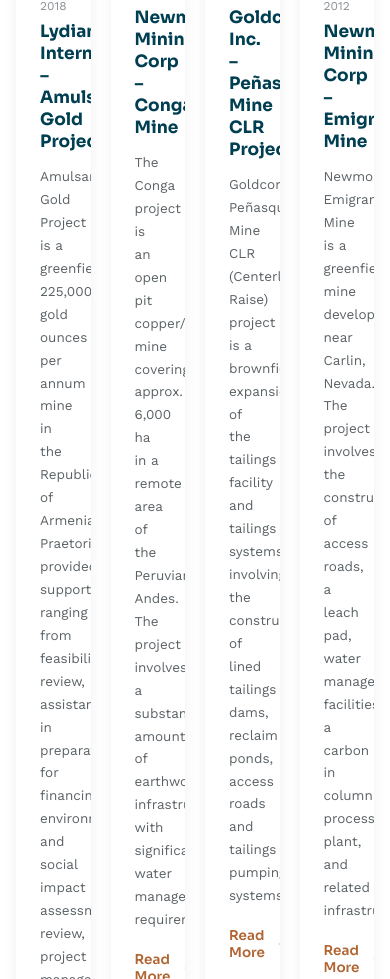
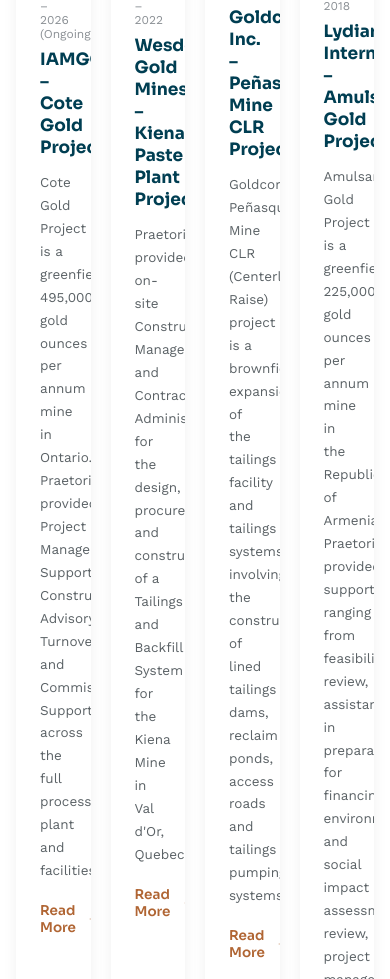
Before and after one commit to PCMGlobal/Praetorian-CM-Website, a Next.js app: page /projects in a window 390 px wide. Shown: the part 1021-2000 px from the top of the page. Built offline with nearby package versions, Linux system fonts and the light colour scheme; no server answers.

Commit message:
Projects: reorder by recency, update Cote name and dates, fix order logic

```diff
--- a/app/projects/cote/page.tsx
+++ b/app/projects/cote/page.tsx
@@ -3,7 +3,7 @@ import Link from "next/link";
 import CTABanner from "@/app/components/CTABanner";
 
 export const metadata: Metadata = {
-  title: "IAMGOLD/WOOD – Cote Gold Project | Praetorian Construction Management",
+  title: "IAMGOLD – Cote Gold Project | Praetorian Construction Management",
   description: "Cote Gold Project is a greenfield 495,000 gold ounces per annum mine in Ontario, Canada. Praetorian provided Project Management, Construction Advisory, Turnover and Commissioning Support.",
 };
 
@@ -22,9 +22,9 @@ export default function ProjectPage() {
             <div style={{ display: "flex", alignItems: "center", gap: "12px", marginTop: "22px", flexWrap: "wrap" }}>
               <div style={{ fontFamily: "var(--font-sora), sans-serif", fontWeight: "700", fontSize: "12px", letterSpacing: ".2em", textTransform: "uppercase", color: "#e3ab7c" }}>Projects</div>
             </div>
-            <h1 style={{ fontFamily: "var(--font-sora), sans-serif", fontWeight: "800", fontSize: "clamp(28px,3.6vw,48px)", margin: "14px 0 0", color: "#fff", lineHeight: "1.1" }}>IAMGOLD/WOOD – Cote Gold Project</h1>
+            <h1 style={{ fontFamily: "var(--font-sora), sans-serif", fontWeight: "800", fontSize: "clamp(28px,3.6vw,48px)", margin: "14px 0 0", color: "#fff", lineHeight: "1.1" }}>IAMGOLD – Cote Gold Project</h1>
             <div style={{ display: "flex", gap: "28px", flexWrap: "wrap", marginTop: "18px", fontSize: "14px", color: "#c3d0d4" }}>
-              <span>IAMGOLD</span><span>Sudbury District, Ontario, Canada</span><span>2021 – 2024</span>
+              <span>IAMGOLD</span><span>Sudbury District, Ontario, Canada</span><span>2021 – 2026 (Ongoing)</span>
             </div>
           </div>
         </section>
--- a/app/projects/page.tsx
+++ b/app/projects/page.tsx
@@ -26,14 +26,14 @@ type ProjectCard = {
 // Matches what's live today -- shown whenever no "Project" documents have
 // been created/published in Sanity Studio yet, so the site never regresses.
 const DEFAULT_PROJECTS: ProjectCard[] = [
-  { slug: "amulsar", title: "Lydian International – Amulsar Gold Project", location: "Vayots Dzor, Armenia", client: "Lydian International", year: "2015 – 2018", photoUrl: "https://www.praetoriancm.com/wp-content/uploads/2018/08/Amulsar.jpg", excerpt: "Amulsar Gold Project is a greenfield 225,000 gold ounces per annum mine in the Republic of Armenia. Praetorian provided supports ranging from feasibility review, assistance in preparation for financing, environmental and social impact assessment review, project management, construction management and precommissioning." },
-  { slug: "conga", title: "Newmont Mining Corp – Conga Mine", location: "Cajamarca, Peru", client: "Newmont (Yanacocha)", year: "2010 – 2014", photoUrl: "https://www.praetoriancm.com/wp-content/uploads/2018/08/BannerConga.jpg", excerpt: "The Conga project is an open pit copper/gold mine covering approx. 6,000 ha in a remote area of the Peruvian Andes. The project involves a substantial amount of earthworks infrastructure with significant water management requirements." },
-  { slug: "penasquito", title: "Goldcorp Inc. – Peñasquito Mine CLR Project", location: "Zacatecas, Mexico", client: "Goldcorp Inc.", year: "2016 – 2019", photoUrl: "https://www.praetoriancm.com/wp-content/uploads/2018/09/Penasquito.jpg", excerpt: "Goldcorp’s Peñasquito Mine CLR (Centerline Raise) project is a brownfield expansion of the tailings facility and tailings systems involving the construction of lined tailings dams, reclaim ponds, access roads and tailings pumping systems." },
-  { slug: "emigrant", title: "Newmont Mining Corp – Emigrant Mine", location: "Carlin, Nevada, USA", client: "Newmont Mining Corp", year: "2011 – 2012", photoUrl: "https://www.praetoriancm.com/wp-content/uploads/2018/08/Emigrant-Aerial.jpg", excerpt: "Newmont’s Emigrant Mine is a greenfield mine development near Carlin, Nevada. The project involves the construction of access roads, a leach pad, water management facilities, a carbon in column processing plant, and related infrastructure." },
-  { slug: "diavik", title: "Diavik Diamond Mines Inc. – Diavik Underground Project", location: "Lac De Gras, NWT, Canada", client: "Diavik Diamond Mines Ltd.", year: "2006 – 2013", photoUrl: "https://www.praetoriancm.com/wp-content/uploads/2018/08/Diavik.jpg", excerpt: "Diavik’s Underground Project covers work associated with the transition from an open pit to underground operation. Praetorian’s cold weather (arctic) construction expertise and detailed logistics support were critical to the success of this project." },
-  { slug: "so2clean", title: "Calabrian Corporation – SO2Clean Production Facility", location: "Porcupine, Ontario, Canada", client: "Calabrian Corporation", year: "2015 – 2017", photoUrl: "https://www.praetoriancm.com/wp-content/uploads/2018/08/Calabrian-Plant-1.jpg", excerpt: "Calabrian’s SO2Clean Production Facility is a 100 TPD Liquid Sulphur Dioxide Production Plant in Northern Ontario, Canada. Praetorian was responsible for overall Project Management and Construction Management." },
-  { slug: "cote", title: "IAMGOLD/WOOD \u2013 Cote Gold Project", location: "Sudbury District, Ontario, Canada", client: "IAMGOLD", year: "2021 \u2013 2024", photoUrl: "/images/photos/pcml-project-cote.jpg", excerpt: "Cote Gold Project is a greenfield 495,000 gold ounces per annum mine in Ontario. Praetorian provided Project Management Support, Construction Advisory, Turnover and Commissioning Support across the full processing plant and facilities." },
+  { slug: "cote", title: "IAMGOLD \u2013 Cote Gold Project", location: "Sudbury District, Ontario, Canada", client: "IAMGOLD", year: "2021 \u2013 2026 (Ongoing)", photoUrl: "/images/photos/pcml-project-cote.jpg", excerpt: "Cote Gold Project is a greenfield 495,000 gold ounces per annum mine in Ontario. Praetorian provided Project Management Support, Construction Advisory, Turnover and Commissioning Support across the full processing plant and facilities." },
   { slug: "kiena", title: "Wesdome Gold Mines \u2013 Kiena Paste Plant Project", location: "Val d'Or, Quebec, Canada", client: "Wesdome Gold Mines", year: "2021 \u2013 2022", photoUrl: "/images/photos/pcml-project-kiena.jpg", excerpt: "Praetorian provided on-site Construction Management and Contract Administration for the design, procurement and construction of a Tailings and Backfill System for the Kiena Mine in Val d'Or, Quebec." },
+  { slug: "penasquito", title: "Goldcorp Inc. \u2013 Pe\u00f1asquito Mine CLR Project", location: "Zacatecas, Mexico", client: "Goldcorp Inc.", year: "2016 \u2013 2019", photoUrl: "https://www.praetoriancm.com/wp-content/uploads/2018/09/Penasquito.jpg", excerpt: "Goldcorp's Pe\u00f1asquito Mine CLR (Centerline Raise) project is a brownfield expansion of the tailings facility and tailings systems involving the construction of lined tailings dams, reclaim ponds, access roads and tailings pumping systems." },
+  { slug: "amulsar", title: "Lydian International \u2013 Amulsar Gold Project", location: "Vayots Dzor, Armenia", client: "Lydian International", year: "2015 \u2013 2018", photoUrl: "https://www.praetoriancm.com/wp-content/uploads/2018/08/Amulsar.jpg", excerpt: "Amulsar Gold Project is a greenfield 225,000 gold ounces per annum mine in the Republic of Armenia. Praetorian provided supports ranging from feasibility review, assistance in preparation for financing, environmental and social impact assessment review, project management, construction management and precommissioning." },
+  { slug: "so2clean", title: "Calabrian Corporation \u2013 SO2Clean Production Facility", location: "Porcupine, Ontario, Canada", client: "Calabrian Corporation", year: "2015 \u2013 2017", photoUrl: "https://www.praetoriancm.com/wp-content/uploads/2018/08/Calabrian-Plant-1.jpg", excerpt: "Calabrian's SO2Clean Production Facility is a 100 TPD Liquid Sulphur Dioxide Production Plant in Northern Ontario, Canada. Praetorian was responsible for overall Project Management and Construction Management." },
+  { slug: "conga", title: "Newmont Mining Corp \u2013 Conga Mine", location: "Cajamarca, Peru", client: "Newmont (Yanacocha)", year: "2010 \u2013 2014", photoUrl: "https://www.praetoriancm.com/wp-content/uploads/2018/08/BannerConga.jpg", excerpt: "The Conga project is an open pit copper/gold mine covering approx. 6,000 ha in a remote area of the Peruvian Andes. The project involves a substantial amount of earthworks infrastructure with significant water management requirements." },
+  { slug: "diavik", title: "Diavik Diamond Mines Inc. \u2013 Diavik Underground Project", location: "Lac De Gras, NWT, Canada", client: "Diavik Diamond Mines Ltd.", year: "2006 \u2013 2013", photoUrl: "https://www.praetoriancm.com/wp-content/uploads/2018/08/Diavik.jpg", excerpt: "Diavik's Underground Project covers work associated with the transition from an open pit to underground operation. Praetorian's cold weather (arctic) construction expertise and detailed logistics support were critical to the success of this project." },
+  { slug: "emigrant", title: "Newmont Mining Corp \u2013 Emigrant Mine", location: "Carlin, Nevada, USA", client: "Newmont Mining Corp", year: "2011 \u2013 2012", photoUrl: "https://www.praetoriancm.com/wp-content/uploads/2018/08/Emigrant-Aerial.jpg", excerpt: "Newmont's Emigrant Mine is a greenfield mine development near Carlin, Nevada. The project involves the construction of access roads, a leach pad, water management facilities, a carbon in column processing plant, and related infrastructure." },
 ];
 
 async function getProjects(): Promise<ProjectCard[]> {
@@ -49,10 +49,9 @@ async function getProjects(): Promise<ProjectCard[]> {
         excerpt
       }`
     );
-    if (!fetched || fetched.length === 0) return DEFAULT_PROJECTS;
-    const sanityslugs = new Set(fetched.map((p: ProjectCard) => p.slug));
-    const extras = DEFAULT_PROJECTS.filter(p => !sanityslugs.has(p.slug));
-    return [...fetched, ...extras];
+    // Always use DEFAULT_PROJECTS order as master — Sanity data supplements where available
+    const sanityMap = new Map((fetched || []).map((p: ProjectCard) => [p.slug, p]));
+    return DEFAULT_PROJECTS.map(p => sanityMap.get(p.slug) ?? p);
   } catch {
     return DEFAULT_PROJECTS;
   }
```
